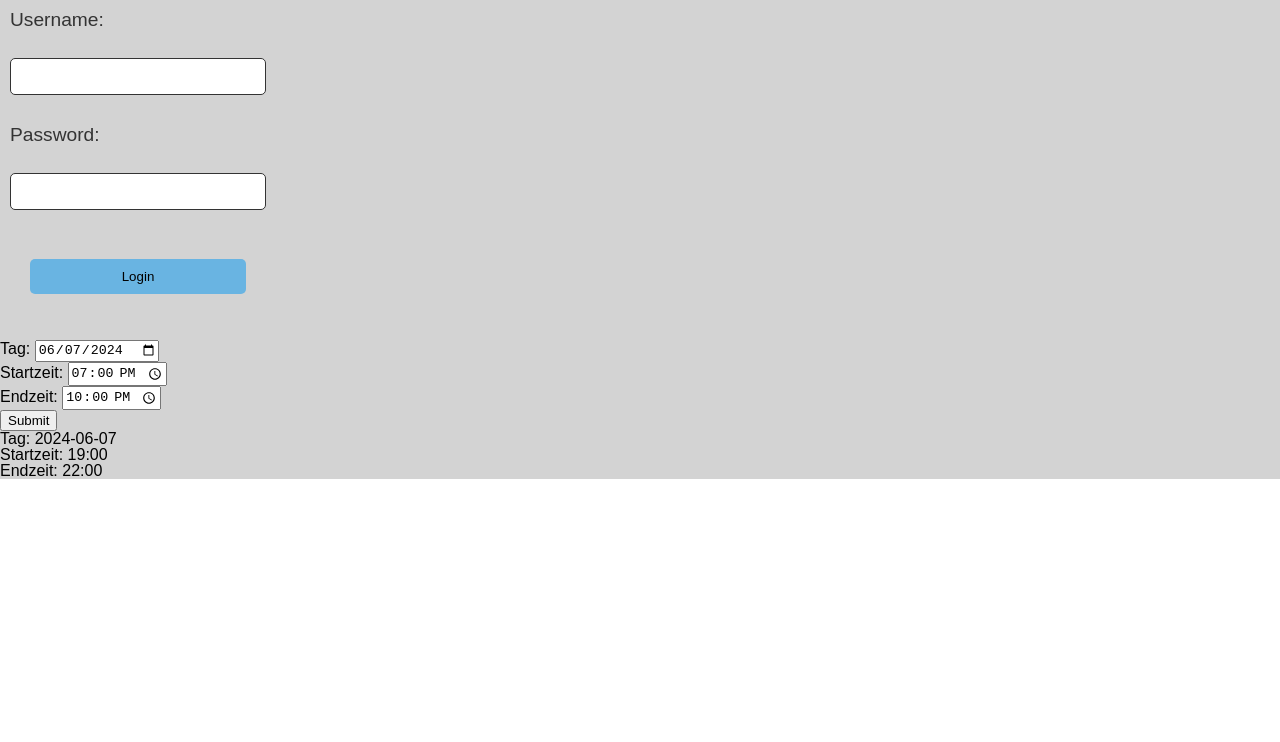
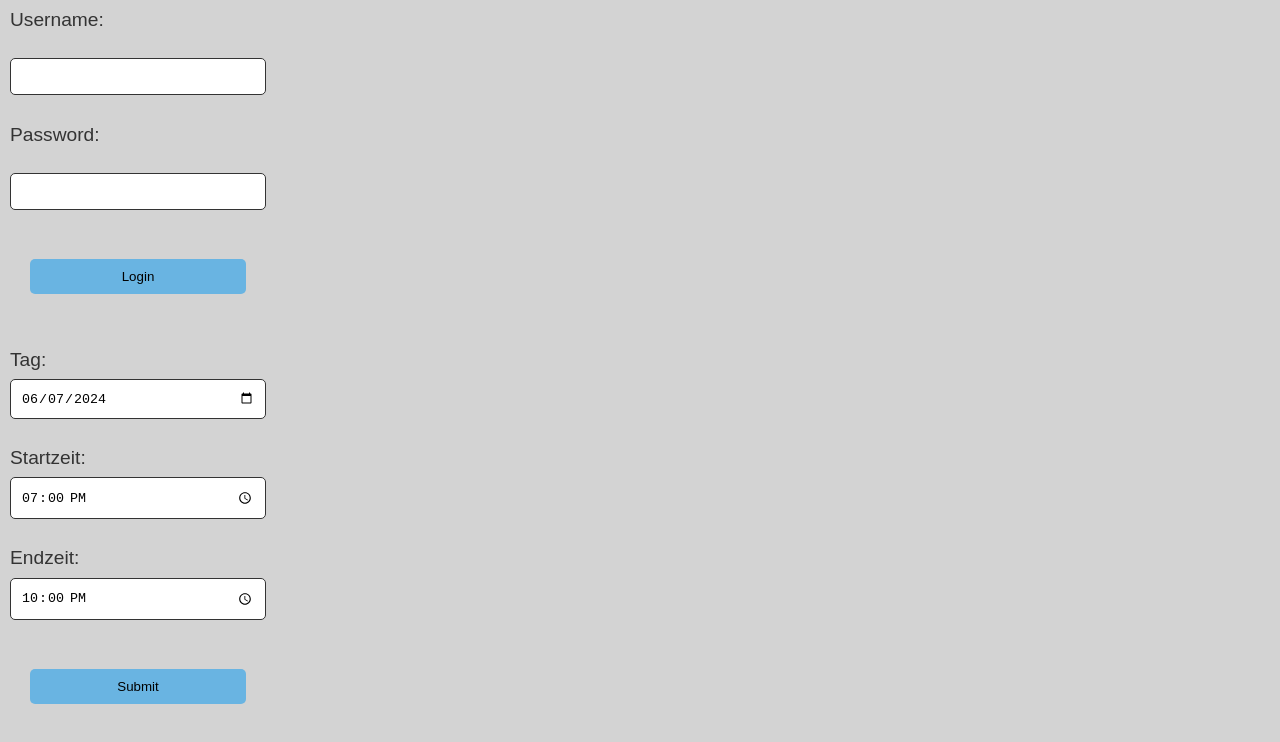
Before and after one commit to Kory291/tt-reservation, an Angular app in the folder tt-reservations-frontend/: page / in a window 1280 px wide. Shown: the top 742 px of the page. Built offline with nearby package versions, Linux system fonts and the light colour scheme.

Commit message:
add styling to time picker component

```diff
--- a/tt-reservations-frontend/src/app/app.component.scss
+++ b/tt-reservations-frontend/src/app/app.component.scss
@@ -1,5 +1,6 @@
 .app-container {
     font-family: Arial, Helvetica, sans-serif;
     background-color: lightgrey;
-
+    width: 100%;
+    height: 100vh;
 }
--- a/tt-reservations-frontend/src/app/time-picker/time-picker.component.html
+++ b/tt-reservations-frontend/src/app/time-picker/time-picker.component.html
@@ -8,9 +8,5 @@
   <label for="end_time">Endzeit: </label>
   <input type="time" id="end_time" formControlName="end_time" />
   <br />
-  <button type="submit">Submit</button>
+  <button type="submit" class="submit">Submit</button>
 </form>
-
-<p>Tag: {{ chosen_time.value.day }}</p>
-<p>Startzeit: {{ chosen_time.value.start_time }}</p>
-<p>Endzeit: {{ chosen_time.value.end_time }}</p>
--- a/tt-reservations-frontend/src/app/time-picker/time-picker.component.scss
+++ b/tt-reservations-frontend/src/app/time-picker/time-picker.component.scss
@@ -0,0 +1,31 @@
+form {
+    width: 20%;
+    font-size: 1.2rem;
+    display: flex;
+    flex-direction: column;
+    padding: 10px 10px;
+
+    label {
+        color: #333;
+    }
+
+    input {
+        border: #333 solid 1px;
+        border-radius: 5px;
+        margin: 10px 0;
+        padding: 10px;
+
+    }
+    .submit {
+        background-color: rgb(105, 180, 226);
+        border: none;
+        padding: 10px 20px;
+        border-radius: 5px;
+        margin: 20px 20px 20px 20px;
+        cursor: pointer;
+
+        &:hover {
+            background-color: lightblue;
+        }
+    }
+}
```
